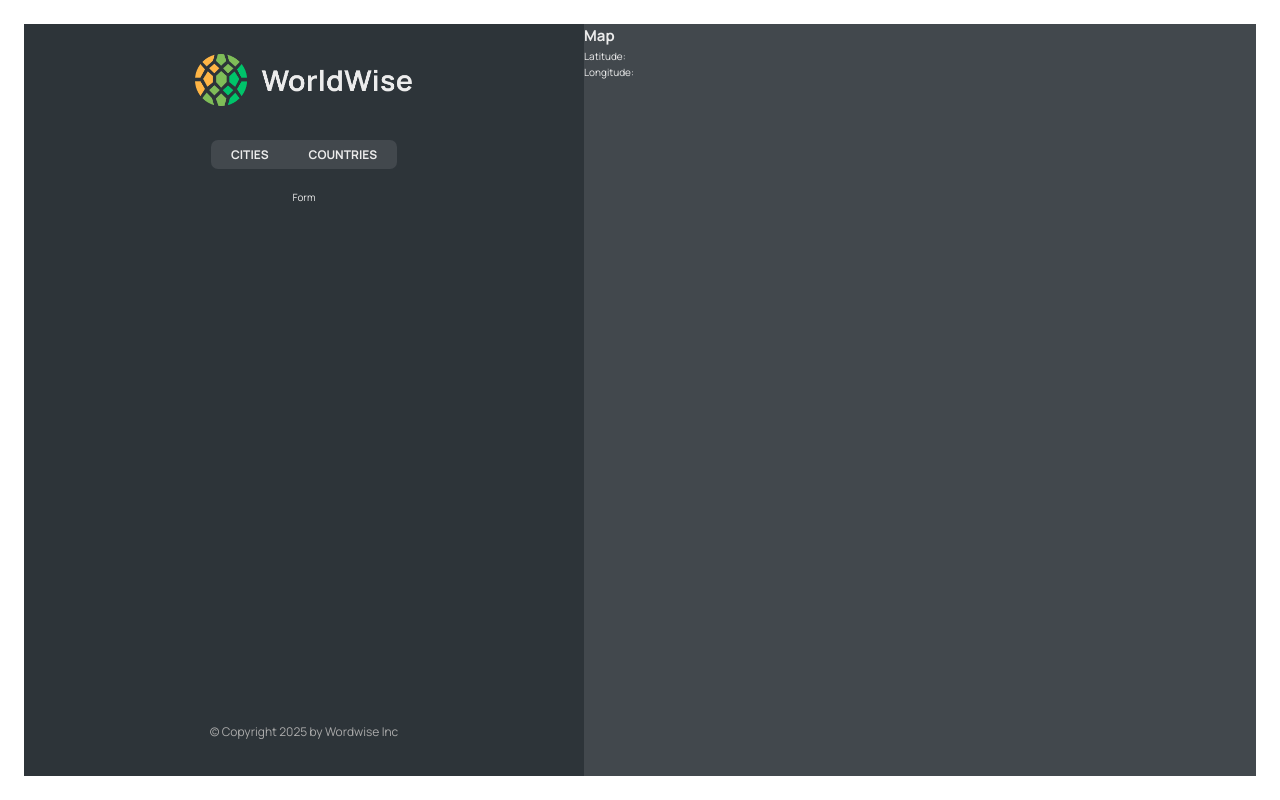
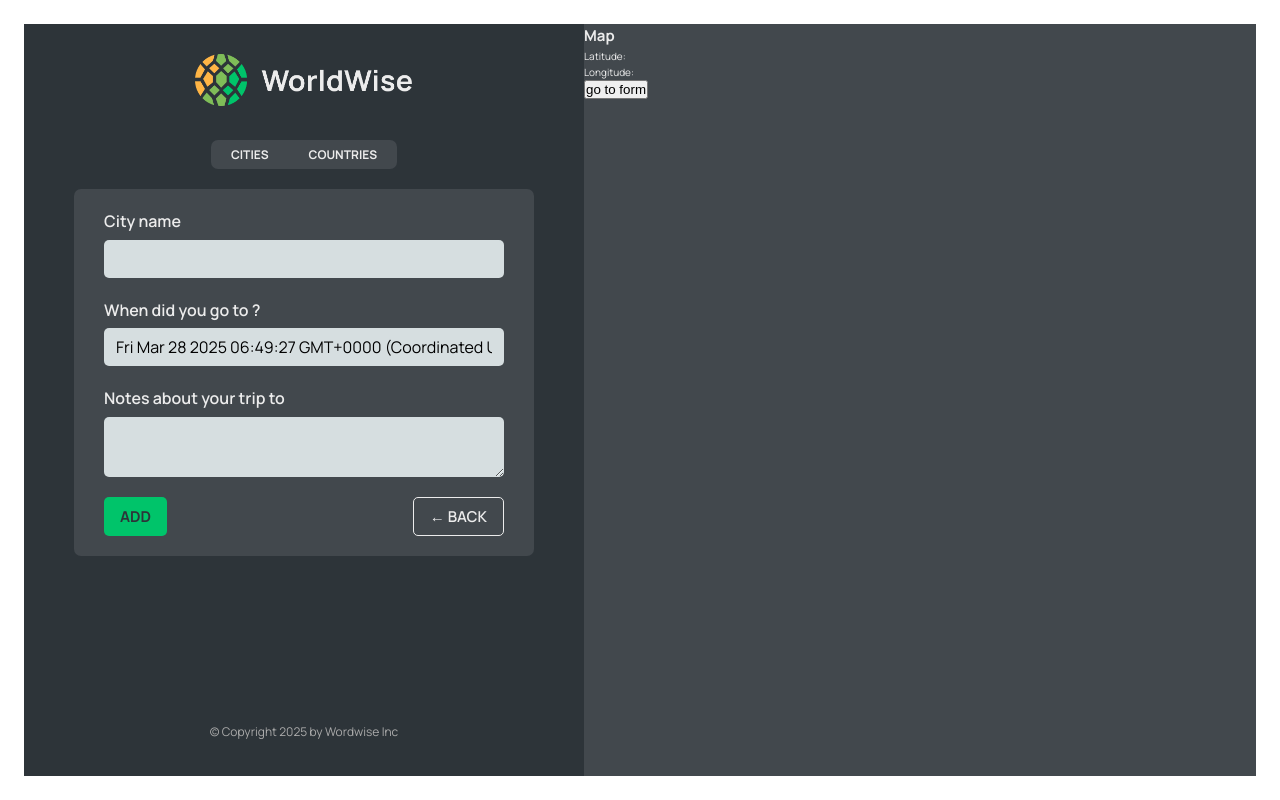
Before and after one commit to AsgarovAsgar/react-worldwise, a React (Vite) app: page /app/form in a window 1280 px wide. Built offline with nearby package versions, Linux system fonts and the light colour scheme; data requests are answered from the project's data file.

Commit message:
programmativ navigation

```diff
--- a/src/App.jsx
+++ b/src/App.jsx
@@ -1,4 +1,4 @@
-import { BrowserRouter, Routes, Route } from 'react-router-dom'
+import { BrowserRouter, Routes, Route, Navigate } from 'react-router-dom'
 import { useEffect, useState } from 'react'
 
 import Homepage from './pages/HomePage.jsx'
@@ -10,6 +10,7 @@
 import CityList from './components/CityList.jsx'
 import CountryList from './components/CountryList.jsx'
 import City from './components/City.jsx'
+import Form from './components/Form.jsx'
 
 const BASE_URL = 'http://localhost:8000'
 
@@ -42,11 +43,11 @@
         <Route path="/product" element={<Product />} />
         <Route path="/login" element={<Login />} />
         <Route path="/app" element={<AppLayout />}>
-          <Route index element={<CityList cities={cities} isLoading={isLoading} />} />
+          <Route index element={<Navigate replace to="cities" />} />
           <Route path="cities" element={<CityList cities={cities} isLoading={isLoading} />} />
           <Route path="cities/:id" element={<City />} />
           <Route path="countries" element={<CountryList cities={cities} isLoading={isLoading} />} />
-          <Route path="form" element={<p>Form</p>} />
+          <Route path="form" element={<Form />} />
         </Route>
         <Route path="*" element={<PageNotFound />} />
       </Routes>
--- /dev/null
+++ b/src/components/Button.jsx
@@ -0,0 +1,9 @@
+import styles from './Button.module.css'
+
+export default function Button({ children, onClick, type }) {
+  return (
+    <button onClick={onClick} className={`${styles.btn} ${styles[type]}`}>
+      {children}
+    </button>
+  )
+}
--- a/src/components/CountryList.jsx
+++ b/src/components/CountryList.jsx
@@ -11,7 +11,7 @@
 
   const countries = cities.reduce((arr, city) => {
     if (!arr.map((el) => el.country).includes(city.country)) {
-      return [...arr, { id: city.id, country: city.countr, emoji: city.emoji }]
+      return [...arr, { country: city.country, emoji: city.emoji }]
     } else {
       return arr
     }
@@ -20,7 +20,7 @@
   return (
     <ul className={styles.countryList}>
       {countries.map((country) => (
-        <CountryItem key={country.id} country={country} />
+        <CountryItem key={country.country} country={country} />
       ))}
     </ul>
   )
--- /dev/null
+++ b/src/components/Form.jsx
@@ -0,0 +1,59 @@
+// "https://api.bigdatacloud.net/data/reverse-geocode-client?latitude=0&longitude=0"
+
+import { useState } from 'react'
+import { useNavigate } from 'react-router-dom'
+
+import styles from './Form.module.css'
+import Button from './Button'
+
+export function convertToEmoji(countryCode) {
+  const codePoints = countryCode
+    .toUpperCase()
+    .split('')
+    .map((char) => 127397 + char.charCodeAt())
+  return String.fromCodePoint(...codePoints)
+}
+
+function Form() {
+  const navigate = useNavigate()
+
+  const [cityName, setCityName] = useState('')
+  const [country, setCountry] = useState('')
+  const [date, setDate] = useState(new Date())
+  const [notes, setNotes] = useState('')
+
+  return (
+    <form className={styles.form}>
+      <div className={styles.row}>
+        <label htmlFor="cityName">City name</label>
+        <input id="cityName" onChange={(e) => setCityName(e.target.value)} value={cityName} />
+        {/* <span className={styles.flag}>{emoji}</span> */}
+      </div>
+
+      <div className={styles.row}>
+        <label htmlFor="date">When did you go to {cityName}?</label>
+        <input id="date" onChange={(e) => setDate(e.target.value)} value={date} />
+      </div>
+
+      <div className={styles.row}>
+        <label htmlFor="notes">Notes about your trip to {cityName}</label>
+        <textarea id="notes" onChange={(e) => setNotes(e.target.value)} value={notes} />
+      </div>
+
+      <div className={styles.buttons}>
+        <Button type="primary">Add</Button>
+        <Button
+          type="back"
+          onClick={(e) => {
+            e.preventDefault()
+            navigate(-1)
+          }}
+        >
+          &larr; Back
+        </Button>
+      </div>
+    </form>
+  )
+}
+
+export default Form
--- a/src/components/Map.jsx
+++ b/src/components/Map.jsx
@@ -1,15 +1,20 @@
-import { useSearchParams } from 'react-router-dom'
+import { useNavigate, useSearchParams } from 'react-router-dom'
 import styles from './Map.module.css'
 
 export default function Map() {
   const [searchParams, setSearchParams] = useSearchParams()
   const lat = searchParams.get('lat')
   const lng = searchParams.get('lng')
+
+  const navigate = useNavigate()
+
   return (
     <div className={styles.mapContainer}>
       <h2>Map</h2>
       <p>Latitude: {lat}</p>
       <p>Longitude: {lng}</p>
+
+      <button onClick={() => navigate('form')}>go to form</button>
     </div>
   )
 }
```
